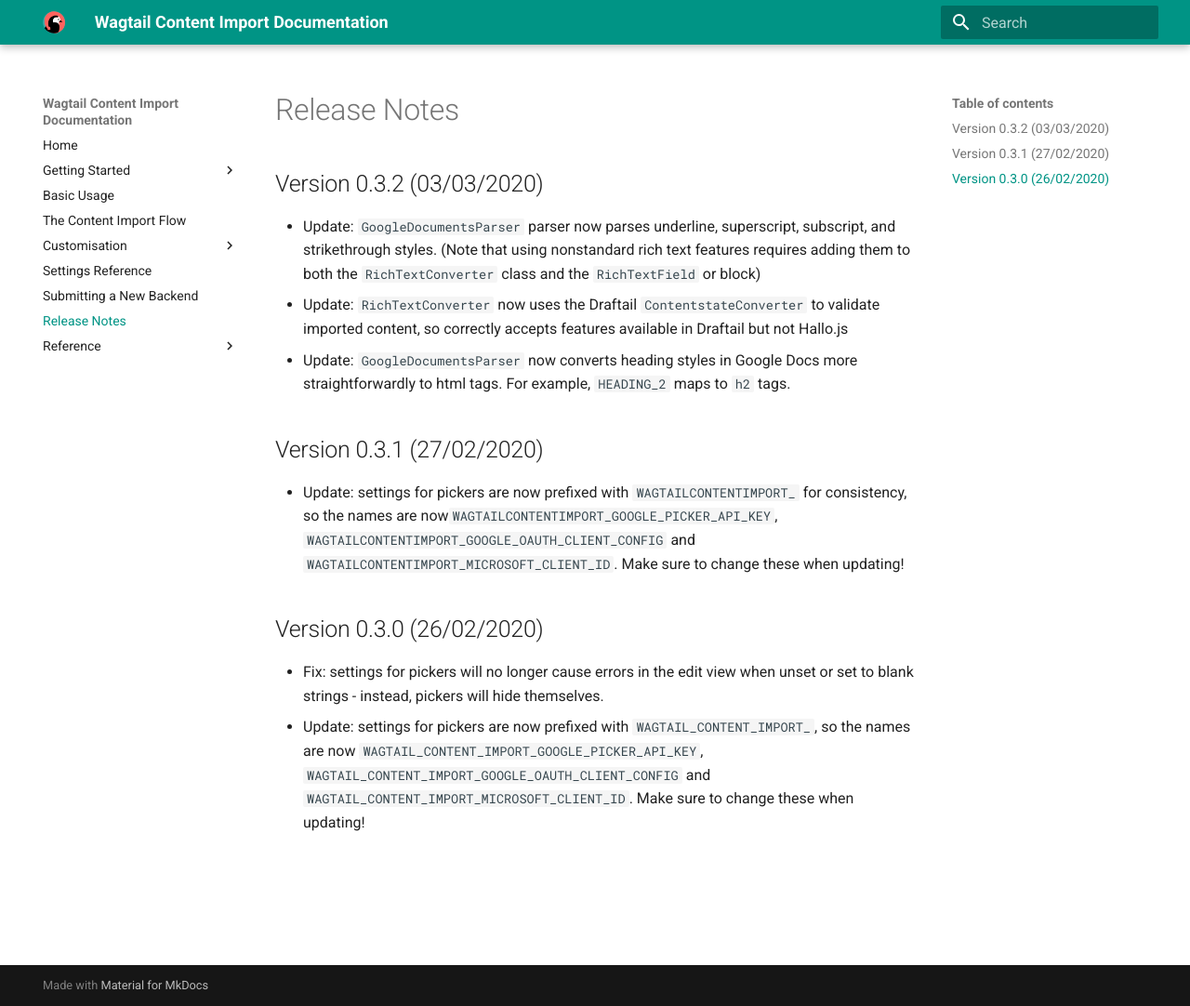
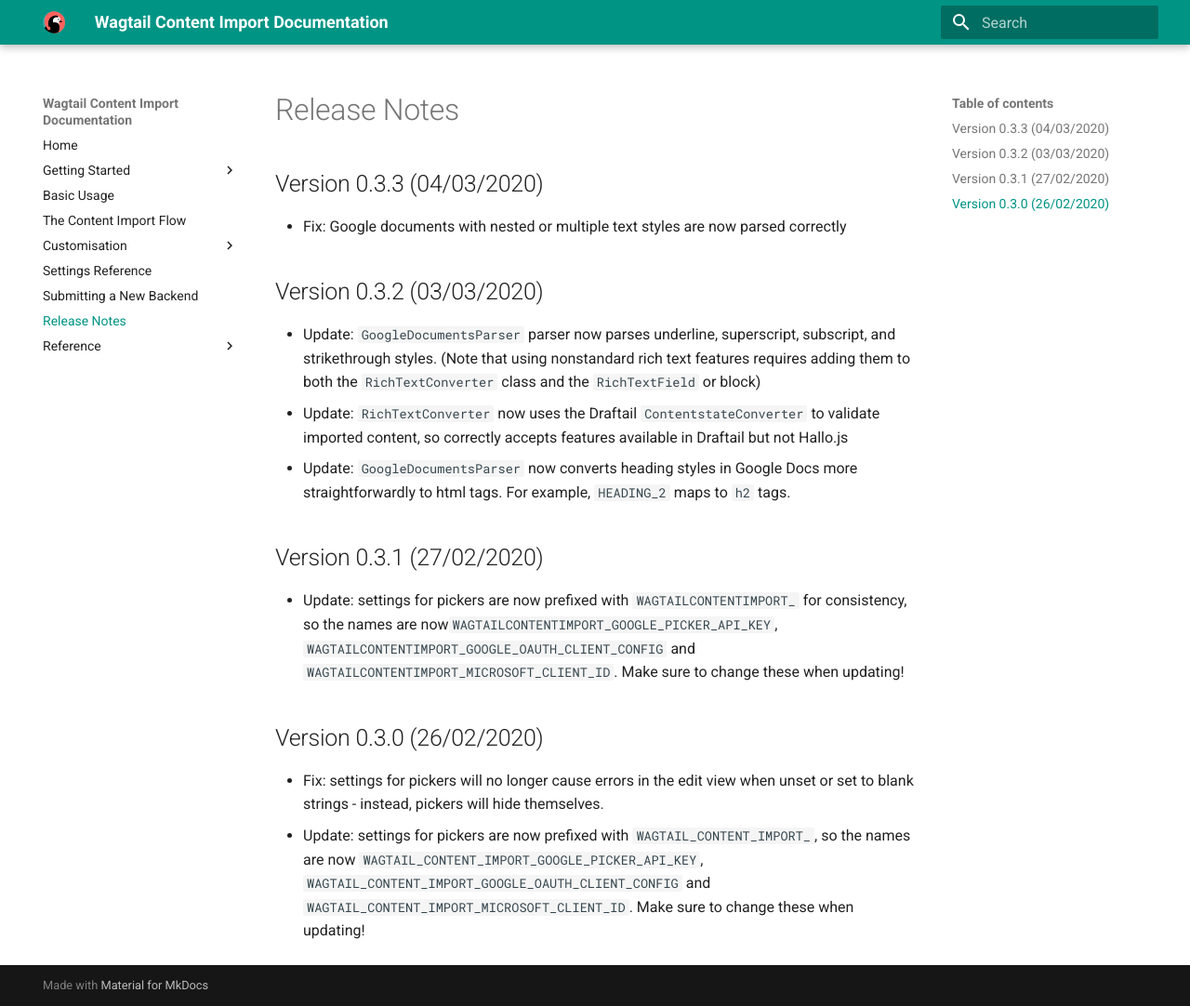
Before and after one commit to torchbox/wagtail-content-import, an MkDocs documentation site: the page built from docs/release_notes.md, in a window 1280 px wide and 1082 px high. Shown: the whole window at 93% size. Built offline with MkDocs 1.6.1 and Material for MkDocs 9.7.7, drawn with Linux system fonts in a browser that asks for light colours.

Commit message:
Version 0.3.3

```diff
--- a/docs/release_notes.md
+++ b/docs/release_notes.md
@@ -1,4 +1,7 @@
 # Release Notes
+
+## Version 0.3.3 (04/03/2020)
+- Fix: Google documents with nested or multiple text styles are now parsed correctly
 
 ## Version 0.3.2 (03/03/2020)
 
--- a/setup.py
+++ b/setup.py
@@ -20,7 +20,7 @@
 
 setup(
     name='wagtail_content_import',
-    version="0.3.2",
+    version="0.3.3",
     description='A module for Wagtail that provides functionality for importing page content from third-party sources.',
     author='Samir Shah, Jacob Topp-Mugglestone, Karl Hobley, Matthew Westcott',
     author_email='jacobtm@torchbox.com',
```
